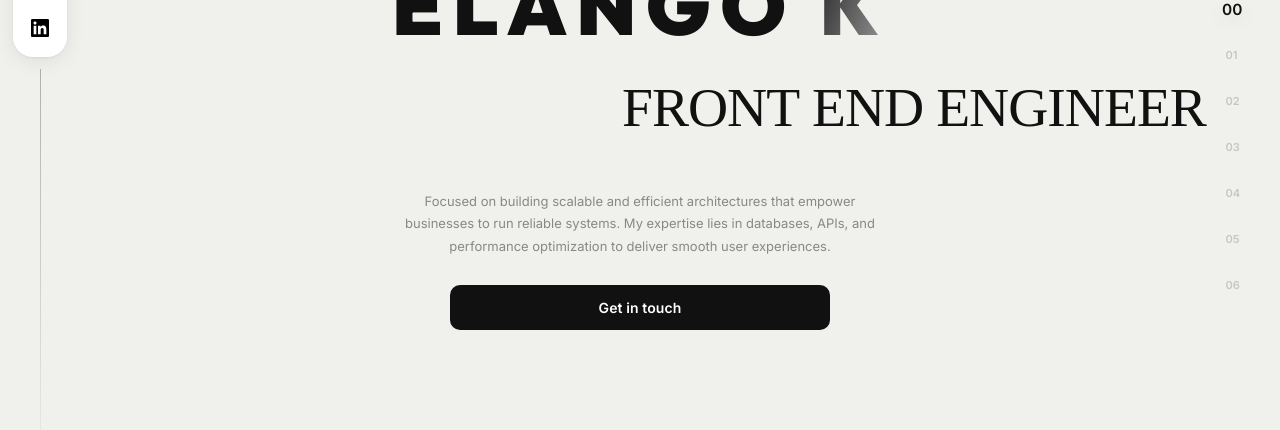
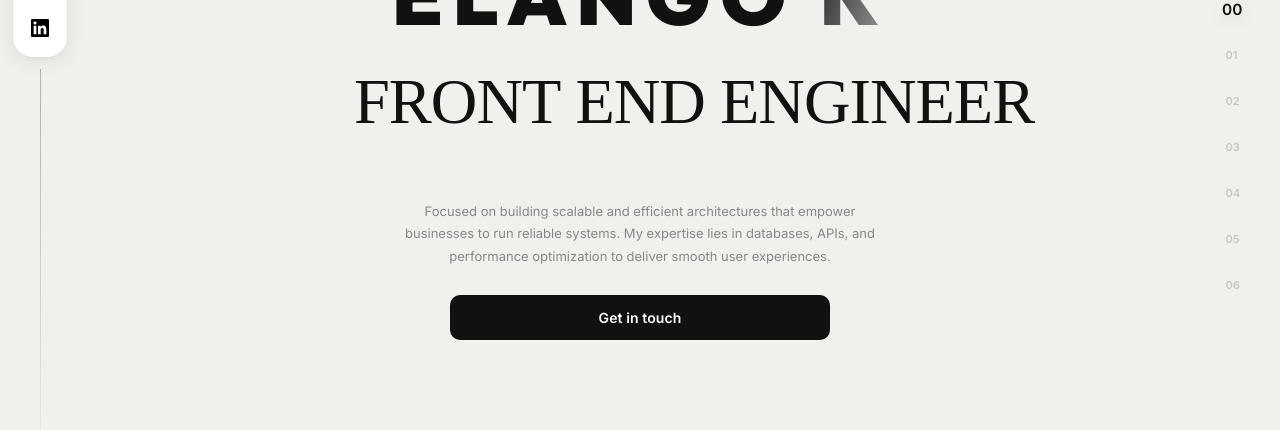
Before and after one commit to elangokumar8031/profile, a React (Vite) app: page / in a window 1280 px wide. Shown: the part 253-683 px from the top of the page. Built offline with nearby package versions, Linux system fonts and the light colour scheme; no server answers; a web font is replaced by a local one.

Commit message:
revert: rollback all changes to commit 85fc18b (fix: delay TextPressure initial animation to wait for intro overlay)

```diff
--- a/src/components/HeroSection.css
+++ b/src/components/HeroSection.css
@@ -24,23 +24,6 @@
 .hero-name-container {
   margin-bottom: 20px;
   text-align: center;
-}
-
-/* TextPressure wrapper — explicit height is required (TextPressure fills 100% height).
-   margin-right compensates for the fixed SidebarRight (padding: 0 40px on right)
-   so the text is visually centered on screen rather than grid-centered. */
-.hero-title-pressure {
-  position: relative;
-  width: 100%;
-  max-width: 500px;
-  margin: 0 auto 20px;
-  margin-right: 40px;    /* shift left to visually center against SidebarRight offset */
-  height: clamp(60px, 8vw, 90px);
-  touch-action: pan-y;
-}
-
-.text-pressure-title {
-  letter-spacing: -1px !important;
 }
 
 .hero-name-display {
--- a/src/components/HeroSection.jsx
+++ b/src/components/HeroSection.jsx
@@ -2,57 +2,57 @@ import { useState, useEffect } from 'react'
 import { motion, AnimatePresence } from 'framer-motion'
 import SidebarLeft  from './SidebarLeft'
 import HeroText     from './HeroText'
-import TextPressure from './TextPressure'
 import { Particles } from './Particles'
 import './HeroSection.css'
 
 /**
  * HeroSection — 3-column grid: sidebars + center content
  * Props:
- *   name        {string}  — Full name displayed as main heading
- *   title       {string}  — Job title shown via TextPressure (e.g. "Front End Engineer")
+ *   photoSrc    {string}  — Pass your photo path here, e.g. "/me.png"
+ *   title       {string}  — Job title headline
  *   description {string}  — Bio paragraph
+ *   bubble      {string}  — Speech bubble text
  *   socials     {array}   — Override social links (passed to SidebarLeft)
  *   onCta       {fn}      — "Get in touch" click handler
  */
 function HeroSection({ name, title, description, socials, onCta }) {
-  // Intro overlay — plays only once per browser session
+  // Ensure animation plays only once per session
   const [showIntro, setShowIntro] = useState(() => {
     return !sessionStorage.getItem('introPlayed')
   })
 
-  // Delay the TextPressure sweep until the intro curtain has lifted
-  const animationDelay = showIntro ? 2400 : 200
+  // Dynamic start delay: wait for the intro screen animation to finish (2.2s + 0.2s buffer)
+  const animationDelay = showIntro ? 2400 : 200;
 
-  const [isDark,    setIsDark]    = useState(false)
-  const [isMobile,  setIsMobile]  = useState(false)
+  const [isDark, setIsDark] = useState(false);
+  const [isMobile, setIsMobile] = useState(false);
 
   useEffect(() => {
-    setIsMobile(window.innerWidth <= 768)
-  }, [])
+    setIsMobile(window.innerWidth <= 768);
+  }, []);
 
   useEffect(() => {
-    const checkDark = () =>
-      setIsDark(document.documentElement.classList.contains('dark'))
-    checkDark()
+    const checkDark = () => {
+      setIsDark(document.documentElement.classList.contains('dark'));
+    };
+    checkDark();
 
-    const observer = new MutationObserver(checkDark)
+    const observer = new MutationObserver(checkDark);
     observer.observe(document.documentElement, {
       attributes: true,
       attributeFilter: ['class'],
-    })
-    return () => observer.disconnect()
-  }, [])
+    });
+
+    return () => observer.disconnect();
+  }, []);
 
   const handleIntroComplete = () => {
-    setShowIntro(false)
-    sessionStorage.setItem('introPlayed', 'true')
-  }
+    setShowIntro(false);
+    sessionStorage.setItem('introPlayed', 'true');
+  };
 
   return (
     <section className="hero-section" id="hero">
-
-      {/* Particle field in dark mode */}
       {isDark && (
         <Particles
           className="absolute inset-0 z-0 pointer-events-none"
@@ -62,48 +62,50 @@ function HeroSection({ name, title, description, socials, onCta }) {
           refresh
         />
       )}
-
-      {/* ── Intro curtain overlay ── */}
       <AnimatePresence>
         {showIntro && (
           <motion.div
             className="intro-overlay"
             style={{
-              position:        'fixed',
-              inset:           0,
-              zIndex:          9999,
-              display:         'flex',
-              alignItems:      'center',
-              justifyContent:  'center',
-              backgroundColor: '#0a0a0c',
-              pointerEvents:   isMobile ? 'none' : 'auto',
+              position: 'fixed',
+              inset: 0,
+              zIndex: 9999,
+              display: 'flex',
+              alignItems: 'center',
+              justifyContent: 'center',
+              backgroundColor: '#0a0a0c', // Obsidian theme background
+              pointerEvents: isMobile ? 'none' : 'auto' // Block all user clicks while animation is running on desktop, but allow interaction on mobile to prevent the scrolling bug
             }}
             initial={{ y: '0%' }}
             animate={{ y: '-100%' }}
-            transition={{ duration: 0.9, ease: [0.85, 0, 0.15, 1], delay: 1.3 }}
+            transition={{
+              duration: 0.9,
+              ease: [0.85, 0, 0.15, 1], // Premium cubic-bezier curtain reveal
+              delay: 1.3
+            }}
             onAnimationComplete={handleIntroComplete}
           >
             <motion.div
               initial={{ opacity: 0, scale: 0.8, y: 30, filter: 'blur(8px)' }}
               animate={{
                 opacity: [0, 1, 1, 0],
-                scale:   [0.8, 1, 1, 1.15],
-                y:       [30, 0, 0, -35],
-                filter:  ['blur(8px)', 'blur(0px)', 'blur(0px)', 'blur(12px)'],
+                scale: [0.8, 1, 1, 1.15],
+                y: [30, 0, 0, -35],
+                filter: ['blur(8px)', 'blur(0px)', 'blur(0px)', 'blur(12px)']
               }}
               transition={{
-                times:    [0, 0.25, 0.75, 1],
-                duration: 1.6,
-                ease:     'easeInOut',
-                delay:    0.1,
+                times: [0, 0.25, 0.75, 1],
+                duration: 1.6, // Fades in, dwells, and exits gracefully
+                ease: 'easeInOut',
+                delay: 0.1
               }}
               style={{
                 fontFamily: '"Playfair Display", serif',
-                fontSize:   'clamp(140px, 25vw, 320px)',
+                fontSize: 'clamp(140px, 25vw, 320px)',
                 fontWeight: 900,
-                color:      '#f0f0ec',
+                color: '#f0f0ec',
                 lineHeight: 1,
-                textShadow: '0 10px 40px rgba(0,0,0,0.1)',
+                textShadow: '0 10px 40px rgba(0,0,0,0.1)'
               }}
             >
               Hii
@@ -114,36 +116,16 @@ function HeroSection({ name, title, description, socials, onCta }) {
 
       <SidebarLeft socials={socials} />
 
-      {/* ── Center column ── */}
       <main className="hero-center">
-
-        {/* Name */}
         <div className="hero-name-container">
-          <h1 className="hero-name-display">{name}</h1>
+          <h1 className="hero-name-display">
+            {name}
+          </h1>
         </div>
-
-        {/* Job title — interactive variable-font TextPressure */}
-        <div className="hero-title-pressure">
-          <TextPressure
-            text={title}
-            flex
-            alpha={false}
-            stroke={false}
-            width
-            weight
-            italic
-            textColor="var(--text-primary)"
-            strokeColor="#5227FF"
-            minFontSize={18}
-          />
-        </div>
-
-        {/* Description + CTA */}
-        <HeroText description={description} onCta={onCta} />
-
+        <HeroText title={title} description={description} onCta={onCta} animationDelay={animationDelay} />
       </main>
 
-      {/* SidebarRight is rendered globally from App */}
+      {/* SidebarRight removed to become a global component */}
     </section>
   )
 }
--- a/src/components/HeroText.css
+++ b/src/components/HeroText.css
@@ -7,6 +7,18 @@
   width: 100%;
   max-width: 620px;
   padding: 0 20px 40px;
+}
+
+/* TextPressure wrapper — gives the component a stable height to fill */
+.hero-title-pressure {
+  width: 100%;
+  height: clamp(70px, 10vw, 110px);
+  margin-bottom: 20px;
+}
+
+/* Override the internal h1 generated by TextPressure */
+.text-pressure-title {
+  letter-spacing: -1px !important;
 }
 
 /* Description */
@@ -101,6 +113,13 @@
 }
 
 @media (max-width: 768px) {
+  .hero-title-pressure {
+    padding: 0 15px;
+    width: 100%;
+    margin-left: 0;
+    touch-action: pan-y; /* Ensure TextPressure's touchmove listener doesn't block vertical scroll */
+  }
+
   .hero-text {
     touch-action: pan-y;
   }
--- a/src/components/HeroText.jsx
+++ b/src/components/HeroText.jsx
@@ -1,21 +1,44 @@
+import { IconChevronUp, IconChevronDown } from './icons/Icons'
+import TextPressure from './TextPressure'
 import './HeroText.css'
 
 /**
- * HeroText — Description paragraph and CTA button.
- * The job title is now rendered directly in HeroSection via TextPressure.
- *
+ * HeroText — Title, description, scroll arrows, and CTA button
  * Props:
+ *   title       {string} — Main headline (e.g. "Full-Stack Developer")
  *   description {string} — Short bio paragraph
  *   ctaLabel    {string} — CTA button text (default: "Get in touch")
  *   onCta       {fn}     — CTA click handler
  */
 function HeroText({
+  title       = 'Front End Engineer',
   description = 'Focused on building scalable and efficient architectures that empower businesses to run reliable systems. My expertise lies in databases, APIs, and performance optimization to deliver smooth user experiences.',
   ctaLabel    = 'Get in touch',
   onCta,
+  animationDelay = 0,
 }) {
+  const handleScroll = (direction) => {
+    window.scrollBy({ top: direction === 'down' ? 300 : -300, behavior: 'smooth' })
+  }
+
   return (
     <div className="hero-text">
+      {/* ── Interactive TextPressure title ── */}
+      <div className="hero-title-pressure">
+        <TextPressure
+          text={title}
+          flex
+          alpha={false}
+          stroke={false}
+          width
+          weight
+          italic
+          textColor="var(--text-primary)"
+          strokeColor="#5227FF"
+          minFontSize={22}
+          animationDelay={animationDelay}
+        />
+      </div>
       <p className="hero-desc">{description}</p>
 
       {/* CTA */}
--- a/src/components/TextPressure.jsx
+++ b/src/components/TextPressure.jsx
@@ -1,8 +1,9 @@
 // Component ported from https://codepen.io/JuanFuentes/full/rgXKGQ
-// Font: https://compressa.preusstype.com/
+// Variable font: https://compressa.preusstype.com/
 
 import { useEffect, useRef, useState, useMemo, useCallback } from 'react';
 
+/* ─── helpers ─── */
 const dist = (a, b) => {
   const dx = b.x - a.x;
   const dy = b.y - a.y;
@@ -18,32 +19,32 @@ const debounce = (func, delay) => {
   let timeoutId;
   return (...args) => {
     clearTimeout(timeoutId);
-    timeoutId = setTimeout(() => {
-      func.apply(this, args);
-    }, delay);
+    timeoutId = setTimeout(() => func(...args), delay);
   };
 };
 
+/* ─── component ─── */
 const TextPressure = ({
-  text         = 'Front End Engineer',
-  fontFamily   = 'Compressa VF',
-  fontUrl      = 'https://res.cloudinary.com/dr6lvwubh/raw/upload/v1529908256/CompressaPRO-GX.woff2',
+  text        = 'Front End Engineer',
+  fontFamily  = 'Compressa VF',
+  fontUrl     = 'https://res.cloudinary.com/dr6lvwubh/raw/upload/v1529908256/CompressaPRO-GX.woff2',
 
-  width        = true,
-  weight       = true,
-  italic       = true,
-  alpha        = false,
+  width       = true,
+  weight      = true,
+  italic      = true,
+  alpha       = false,
 
-  flex         = true,
-  stroke       = false,
-  scale        = false,
+  flex        = true,
+  stroke      = false,
+  scale       = false,
 
-  textColor    = 'var(--text-primary)',
-  strokeColor  = '#5227FF',
-  strokeWidth  = 2,
-  className    = '',
+  textColor   = '#111111',
+  strokeColor = '#5227FF',
+  strokeWidth = 2,
+  className   = '',
 
-  minFontSize  = 24,
+  minFontSize = 28,
+  animationDelay = 0,
 }) => {
   const containerRef = useRef(null);
   const titleRef     = useRef(null);
@@ -52,53 +53,55 @@ const TextPressure = ({
   const mouseRef  = useRef({ x: 0, y: 0 });
   const cursorRef = useRef({ x: 0, y: 0 });
 
-  const [fontSize,   setFontSize]   = useState(minFontSize);
-  const [scaleY,     setScaleY]     = useState(1);
-  const [lineHeight, setLineHeight] = useState(1);
+  const [fontSize,    setFontSize]    = useState(minFontSize);
+  const [scaleY,      setScaleY]      = useState(1);
+  const [lineHeight,  setLineHeight]  = useState(1);
+  const [isInitialAnimation, setIsInitialAnimation] = useState(true);
+  const initialStartTimeRef = useRef(Date.now());
 
   const chars = text.split('');
 
-  /* ── window-level mouse / touch tracking ── */
+  /* ── track cursor / touch ── */
   useEffect(() => {
-    const handleMouseMove = e => {
+    const container = containerRef.current;
+    if (!container) return;
+
+    const onMouseMove = e => {
       cursorRef.current.x = e.clientX;
       cursorRef.current.y = e.clientY;
     };
-    const handleTouchMove = e => {
-      const t = e.touches[0];
-      cursorRef.current.x = t.clientX;
-      cursorRef.current.y = t.clientY;
+    const onTouchMove = e => {
+      cursorRef.current.x = e.touches[0].clientX;
+      cursorRef.current.y = e.touches[0].clientY;
+    };
+    const onMouseLeave = () => {
+      cursorRef.current.x = -10000;
+      cursorRef.current.y = -10000;
     };
 
-    window.addEventListener('mousemove', handleMouseMove);
-    window.addEventListener('touchmove', handleTouchMove, { passive: true });
+    container.addEventListener('mousemove', onMouseMove);
+    container.addEventListener('touchmove', onTouchMove, { passive: true });
+    container.addEventListener('mouseleave', onMouseLeave);
 
-    // Seed mouse to container center so font isn't stuck at default
-    if (containerRef.current) {
-      const { left, top, width, height } = containerRef.current.getBoundingClientRect();
-      mouseRef.current.x  = left + width  / 2;
-      mouseRef.current.y  = top  + height / 2;
-      cursorRef.current.x = mouseRef.current.x;
-      cursorRef.current.y = mouseRef.current.y;
-    }
+    // Initial state: far away
+    cursorRef.current = { x: -10000, y: -10000 };
+    mouseRef.current  = { x: -10000, y: -10000 };
 
     return () => {
-      window.removeEventListener('mousemove', handleMouseMove);
-      window.removeEventListener('touchmove', handleTouchMove);
+      container.removeEventListener('mousemove', onMouseMove);
+      container.removeEventListener('touchmove', onTouchMove);
+      container.removeEventListener('mouseleave', onMouseLeave);
     };
   }, []);
 
-  /* ── responsive font sizing ── */
+  /* ── responsive sizing ── */
   const setSize = useCallback(() => {
     if (!containerRef.current || !titleRef.current) return;
 
-    const { width: containerW, height: containerH } =
-      containerRef.current.getBoundingClientRect();
+    const { width: cW, height: cH } = containerRef.current.getBoundingClientRect();
+    let newFS = Math.max(cW / (chars.length / 2), minFontSize);
 
-    let newFontSize = containerW / (chars.length / 2);
-    newFontSize = Math.max(newFontSize, minFontSize);
-
-    setFontSize(newFontSize);
+    setFontSize(newFS);
     setScaleY(1);
     setLineHeight(1);
 
@@ -106,9 +109,9 @@ const TextPressure = ({
       if (!titleRef.current) return;
       const textRect = titleRef.current.getBoundingClientRect();
       if (scale && textRect.height > 0) {
-        const yRatio = containerH / textRect.height;
-        setScaleY(yRatio);
-        setLineHeight(yRatio);
+        const ratio = cH / textRect.height;
+        setScaleY(ratio);
+        setLineHeight(ratio);
       }
     });
   }, [chars.length, minFontSize, scale]);
@@ -120,12 +123,37 @@ const TextPressure = ({
     return () => window.removeEventListener('resize', debouncedSetSize);
   }, [setSize]);
 
-  /* ── rAF animation loop ── */
+  /* ── animation loop ── */
   useEffect(() => {
     let rafId;
     const animate = () => {
-      mouseRef.current.x += (cursorRef.current.x - mouseRef.current.x) / 15;
-      mouseRef.current.y += (cursorRef.current.y - mouseRef.current.y) / 15;
+      if (isInitialAnimation) {
+        const elapsed = Date.now() - initialStartTimeRef.current;
+        if (elapsed < animationDelay) {
+          rafId = requestAnimationFrame(animate);
+          return;
+        }
+
+        const duration = 2000; // 2 seconds sweep
+        const progress = Math.min((elapsed - animationDelay) / duration, 1);
+
+        if (titleRef.current) {
+          const titleRect = titleRef.current.getBoundingClientRect();
+          // Sweep from left to right, slightly outside to give a smooth entrance/exit
+          const sweepX = titleRect.left - 100 + (titleRect.width + 200) * progress;
+          const sweepY = titleRect.top + titleRect.height / 2;
+
+          mouseRef.current.x = sweepX;
+          mouseRef.current.y = sweepY;
+        }
+
+        if (progress >= 1) {
+          setIsInitialAnimation(false);
+        }
+      } else {
+        mouseRef.current.x += (cursorRef.current.x - mouseRef.current.x) / 15;
+        mouseRef.current.y += (cursorRef.current.y - mouseRef.current.y) / 15;
+      }
 
       if (titleRef.current) {
         const titleRect = titleRef.current.getBoundingClientRect();
@@ -133,26 +161,18 @@ const TextPressure = ({
 
         spansRef.current.forEach(span => {
           if (!span) return;
+          const rect       = span.getBoundingClientRect();
+          const charCenter = { x: rect.x + rect.width / 2, y: rect.y + rect.height / 2 };
+          const d          = dist(mouseRef.current, charCenter);
 
-          const rect = span.getBoundingClientRect();
-          const charCenter = {
-            x: rect.x + rect.width / 2,
-            y: rect.y + rect.height / 2,
-          };
+          const wdth    = width  ? Math.floor(getAttr(d, maxDist,   5, 200))          : 100;
+          const wght    = weight ? Math.floor(getAttr(d, maxDist, 300, 900))          : 400;
+          const italVal = italic ? getAttr(d, maxDist, 0, 1).toFixed(2)              :   0;
+          const alphaV  = alpha  ? getAttr(d, maxDist, 0, 1).toFixed(2)              :   1;
 
-          const d = dist(mouseRef.current, charCenter);
-
-          const wdth    = width  ? Math.floor(getAttr(d, maxDist, 5,   200)) : 100;
-          const wght    = weight ? Math.floor(getAttr(d, maxDist, 100, 900)) : 400;
-          const italVal = italic ? getAttr(d, maxDist, 0, 1).toFixed(2)      :   0;
-          const alphaVal = alpha ? getAttr(d, maxDist, 0, 1).toFixed(2)      :   1;
-
-          const newFVS = `'wght' ${wght}, 'wdth' ${wdth}, 'ital' ${italVal}`;
-
-          if (span.style.fontVariationSettings !== newFVS)
-            span.style.fontVariationSettings = newFVS;
-          if (alpha && span.style.opacity !== alphaVal)
-            span.style.opacity = alphaVal;
+          const fvs = `'wght' ${wght}, 'wdth' ${wdth}, 'ital' ${italVal}`;
+          if (span.style.fontVariationSettings !== fvs) span.style.fontVariationSettings = fvs;
+          if (alpha && span.style.opacity !== alphaV)   span.style.opacity = alphaV;
         });
       }
 
@@ -161,10 +181,10 @@ const TextPressure = ({
 
     animate();
     return () => cancelAnimationFrame(rafId);
-  }, [width, weight, italic, alpha]);
+  }, [width, weight, italic, alpha, isInitialAnimation]);
 
-  /* ── font-face + stroke style injection ── */
-  const styleElement = useMemo(() => (
+  /* ── font-face + stroke pseudo-element ── */
+  const styleEl = useMemo(() => (
     <style>{`
       @font-face {
         font-family: '${fontFamily}';
@@ -188,32 +208,28 @@ const TextPressure = ({
   ), [fontFamily, fontUrl, textColor, strokeColor, strokeWidth]);
 
   return (
-    /* The wrapper must be position:relative with an explicit height
-       (set on the parent in HeroSection via .hero-title-pressure).
-       overflow:visible lets variable-font glyphs breathe at the edges. */
     <div
       ref={containerRef}
       style={{ position: 'relative', width: '100%', height: '100%', overflow: 'visible' }}
     >
-      {styleElement}
-      <h2
+      {styleEl}
+      <h1
         ref={titleRef}
         className={`text-pressure-title ${className} ${stroke ? 'tp-stroke' : ''}`}
         style={{
           fontFamily,
-          fontSize:        fontSize,
+          fontSize,
           lineHeight,
-          display:         flex ? 'flex' : 'block',
-          justifyContent:  flex ? 'space-between' : undefined,
-          textTransform:   'uppercase',
-          transform:       `scale(1, ${scaleY})`,
+          transform: `scale(1, ${scaleY})`,
           transformOrigin: 'center top',
-          margin:          0,
-          fontWeight:      100,
-          color:           stroke ? undefined : textColor,
-          letterSpacing:   '-1px',
-          padding:         '0 2px',   /* tiny side padding prevents edge-glyph cropping */
-          boxSizing:       'border-box',
+          margin: 0,
+          fontWeight: 100,
+          color: stroke ? undefined : textColor,
+          display: flex ? 'flex' : 'block',
+          justifyContent: flex ? 'space-between' : undefined,
+          textTransform: 'uppercase',
+          textAlign: 'center',
+          padding: '0 4px', // Add small side padding to prevent letter cropping
         }}
       >
         {chars.map((char, i) => (
@@ -226,7 +242,7 @@ const TextPressure = ({
             {char === ' ' ? '\u00A0' : char}
           </span>
         ))}
-      </h2>
+      </h1>
     </div>
   );
 };
```
